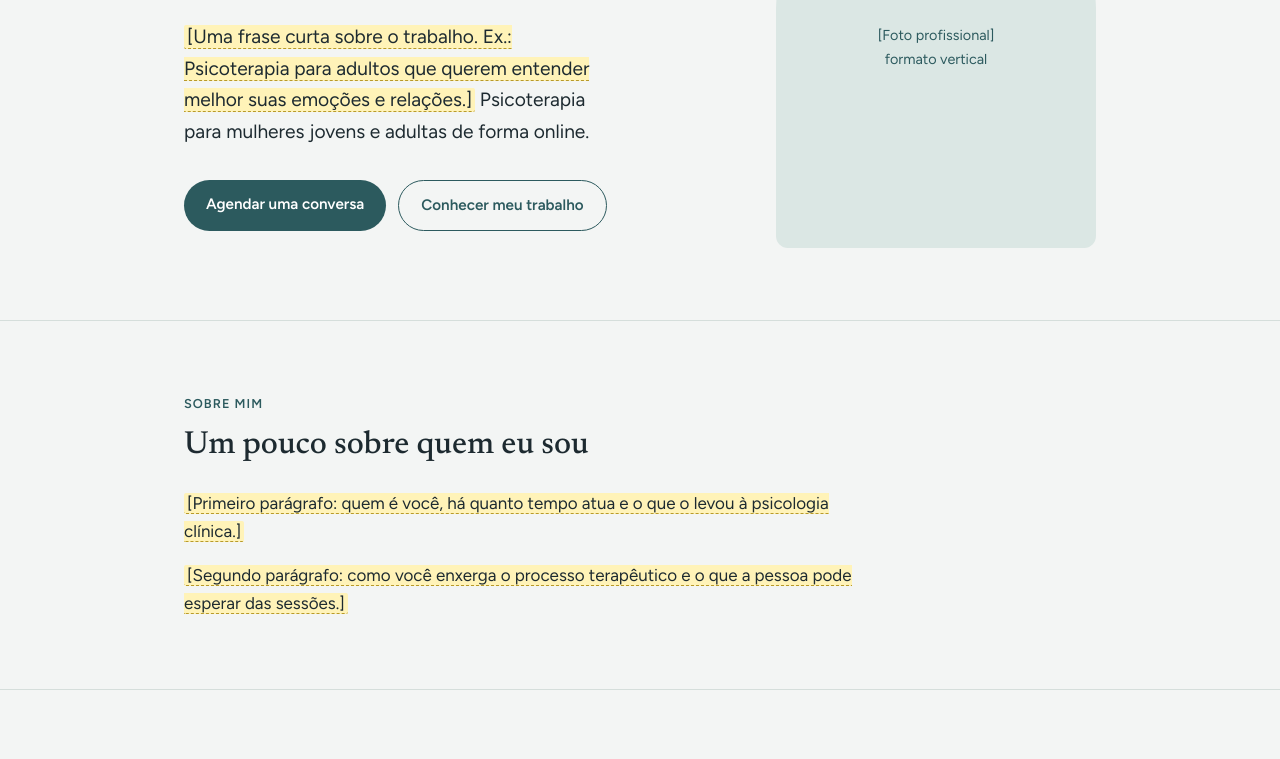
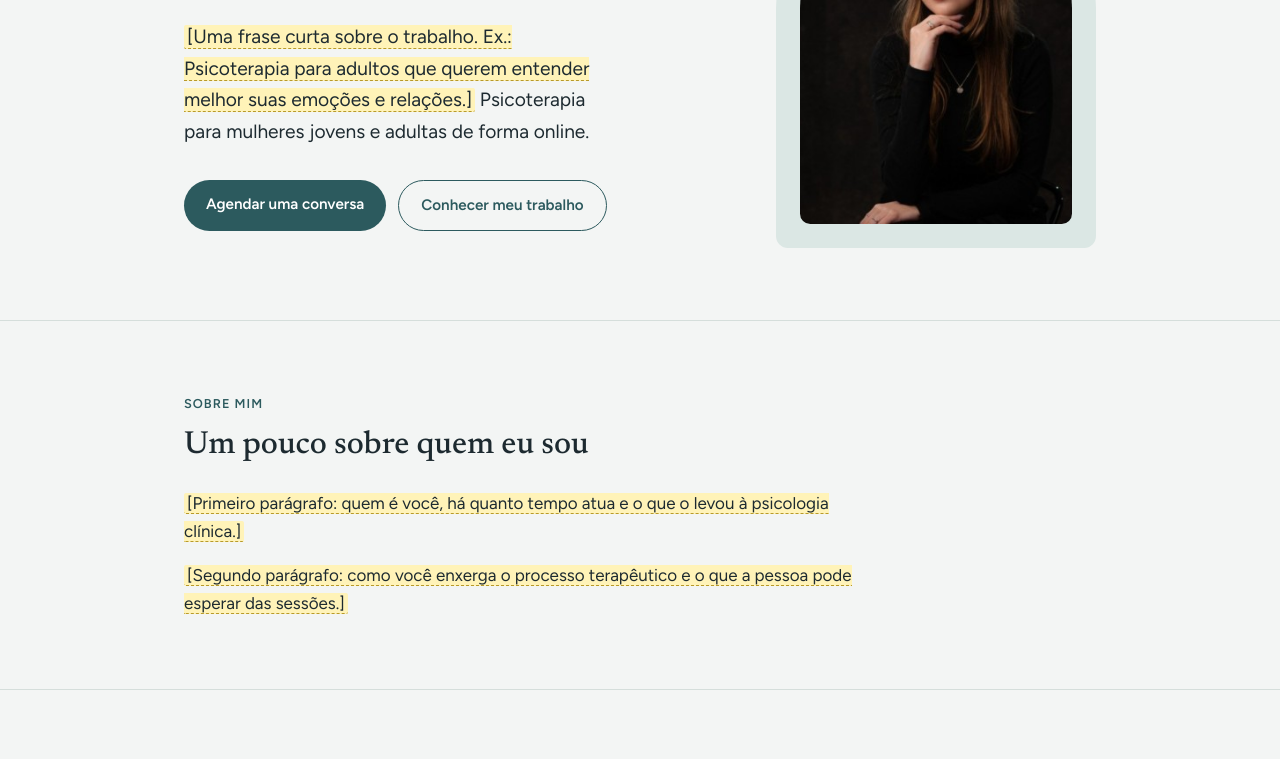
Before and after one commit to psicologaluizazanatta/psicologaluizazanatta.github.io, a plain HTML site: page index.html in a window 1280 px wide. Shown: the part 323-1082 px from the top of the page. Drawn offline with Linux system fonts and the light colour scheme.

Commit message:
Editing html to put picture

```diff
--- a/index.html
+++ b/index.html
@@ -179,9 +179,8 @@
           <a class="botao secundario" href="#sobre">Conhecer meu trabalho</a>
         </div>
       </div>
-      <div class="foto" role="img" aria-label="Espaço para a foto profissional">
-        <!-- Troque este texto por: <img src="foto.jpg" alt="Foto de Luiza Roque Zanatta"> -->
-        <span>[Foto profissional]<br>formato vertical</span>
+            <div class="foto">
+        <img src="1736567358398.jpg" alt="Foto de Luiza Roque Zanatta">
       </div>
     </div>
   </section>
```
